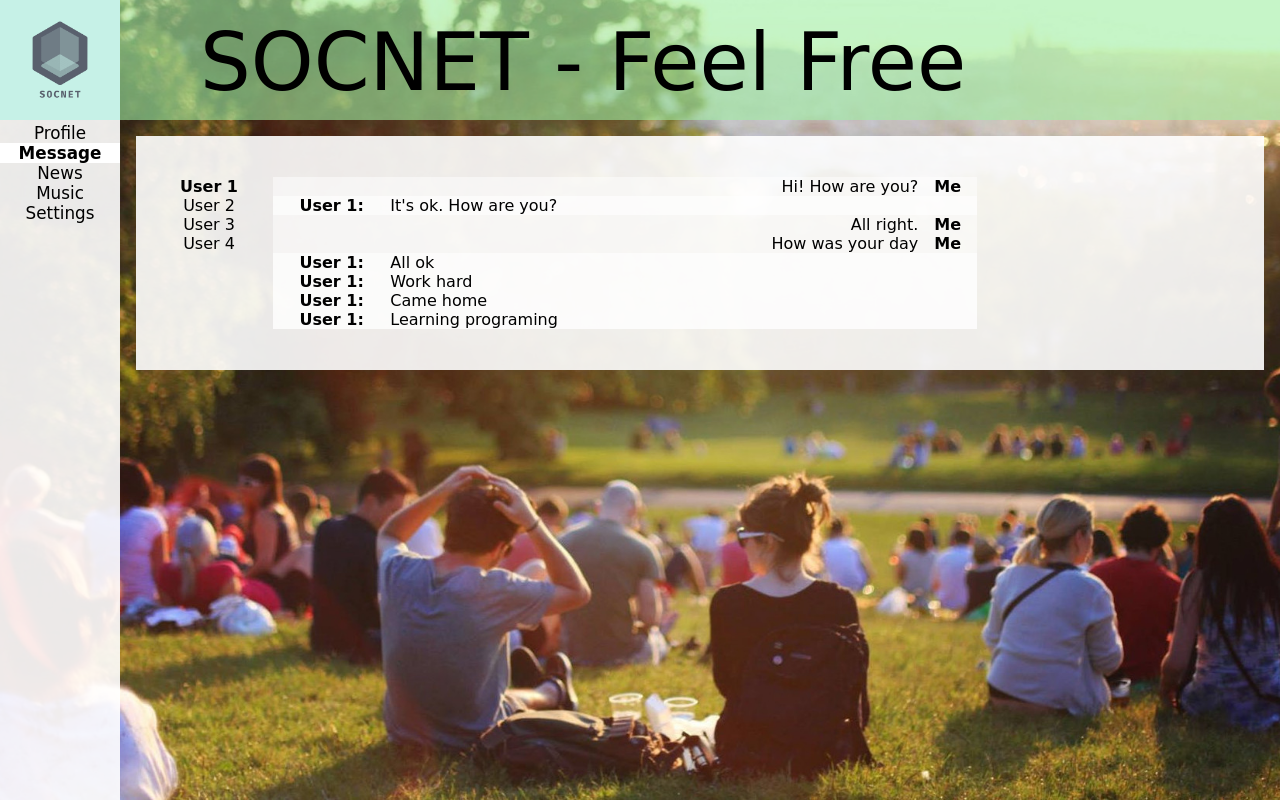
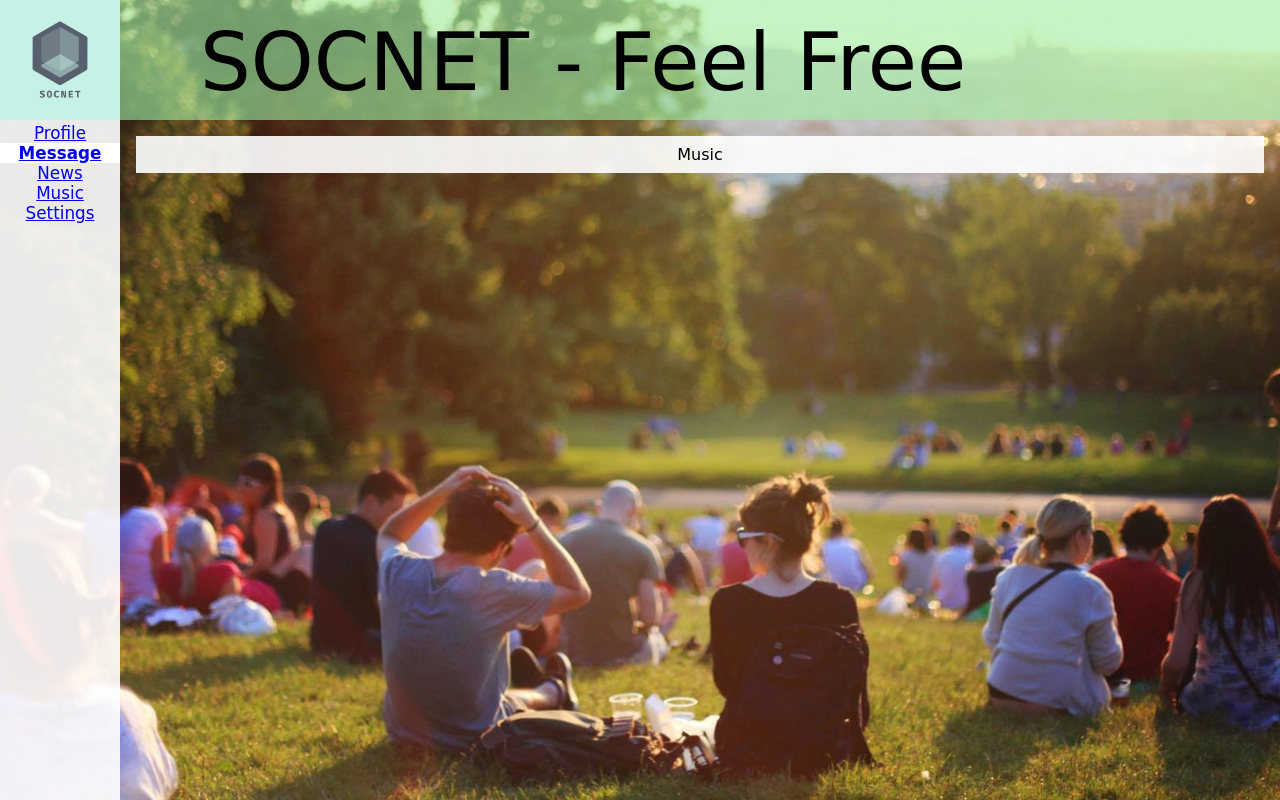
Before and after one commit to brainthief/socnet, a React (Create React App) app: page /music in a window 1280 px wide. Built offline with nearby package versions, Linux system fonts and the light colour scheme.

Commit message:
added react router dom

```diff
--- a/package.json
+++ b/package.json
@@ -5,6 +5,7 @@
   "dependencies": {
     "react": "^16.8.6",
     "react-dom": "^16.8.6",
+    "react-router-dom": "^5.0.0",
     "react-scripts": "2.1.8"
   },
   "scripts": {
--- a/src/App.js
+++ b/src/App.js
@@ -4,19 +4,30 @@ import Header from './components/Header/Header';
 import Navbar from './components/Navbar/Navbar';
 import Profile from './components/Profile/Profile';
 import Dialogs from './components/Dialogs/Dialogs';
+import Music from './components/Music/Music'
+import News from './components/News/News'
+import Settings from './components/Settings/Settings'
+import { BrowserRouter, Route } from "react-router-dom"
 
 const App = (props) => {
   const { profilePage, dialogPage } = props.state;
   return (
+    <BrowserRouter>
       <div className="appWrapper">
         <Header />
         <Navbar />
         <div className='content'>
+          <Route path="/profile" component={Profile} />
+          <Route path="/dialogs" component={Dialogs} />
+          <Route path="/music" component={Music} />
+          <Route path="/news" component={News} />
+          <Route path="/settings" component={Settings} />
           {/* <Profile profilePage={profilePage} /> */}
-        <Dialogs dialogPage={dialogPage} />
+          {/* <Dialogs dialogPage={dialogPage} /> */}
         </div>
 
       </div>
+    </BrowserRouter>
   );
 }
 
--- /dev/null
+++ b/src/components/Music/Music.jsx
@@ -0,0 +1,12 @@
+import React from 'react'
+import css from './Music.module.css'
+
+const Dialogs = () => {
+ return (
+  <div className={css.contentText}>
+   Music
+   </div>
+ )
+}
+
+export default Dialogs
--- /dev/null
+++ b/src/components/Music/Music.module.css
@@ -0,0 +1,7 @@
+
+.contentText {
+ margin: 1em 1em;
+ padding: 1ex 1ex;
+ background-color: rgba(256, 256, 256, 0.9);
+ text-align: center;
+}
--- a/src/components/Navbar/Navbar.jsx
+++ b/src/components/Navbar/Navbar.jsx
@@ -4,11 +4,11 @@ import css from './Navbar.module.css'
 const Nav = () => {
  return (
   <nav className={css.nav}>
-   <div className={css.item}>Profile</div>
-   <div className={`${css.item} ${css.active}`}>Message</div>
-   <div className={css.item}>News</div>
-   <div className={css.item}>Music</div>
-   <div className={css.item}>Settings</div>
+   <div className={css.item}><a href="/profile">Profile</a></div>
+   <div className={`${css.item} ${css.active}`}><a href="/dialogs">Message</a></div>
+   <div className={css.item}><a href="/news">News</a></div>
+   <div className={css.item}><a href="/music">Music</a></div>
+   <div className={css.item}><a href="/settings">Settings</a></div>
   </nav>
  )
 }
--- /dev/null
+++ b/src/components/News/News.jsx
@@ -0,0 +1,13 @@
+import React from 'react'
+import css from './News.module.css'
+
+const News = () => {
+ return (
+  <div className={css.contentText}>
+   News
+   </div>
+
+ )
+}
+
+export default News
--- /dev/null
+++ b/src/components/News/News.module.css
@@ -0,0 +1,8 @@
+
+
+.contentText {
+ margin: 1em 1em;
+ padding: 1ex 1ex;
+ background-color: rgba(256, 256, 256, 0.9);
+ text-align: center;
+}
--- /dev/null
+++ b/src/components/Settings/Settings.jsx
@@ -0,0 +1,13 @@
+import React from 'react'
+import css from './Settings.module.css'
+
+const Settings = () => {
+
+ return (
+  <div className={css.contentText}>
+   Settings
+   </div>
+ )
+}
+
+export default Settings
--- /dev/null
+++ b/src/components/Settings/Settings.module.css
@@ -0,0 +1,8 @@
+
+
+.contentText {
+ margin: 1em 1em;
+ padding: 1ex 1ex;
+ background-color: rgba(256, 256, 256, 0.9);
+ text-align: center;
+}
```
Also changed, not shown: 1 other file (tests, documents, lock files or other folders). Lines whose indentation alone changed are shown as unchanged.
